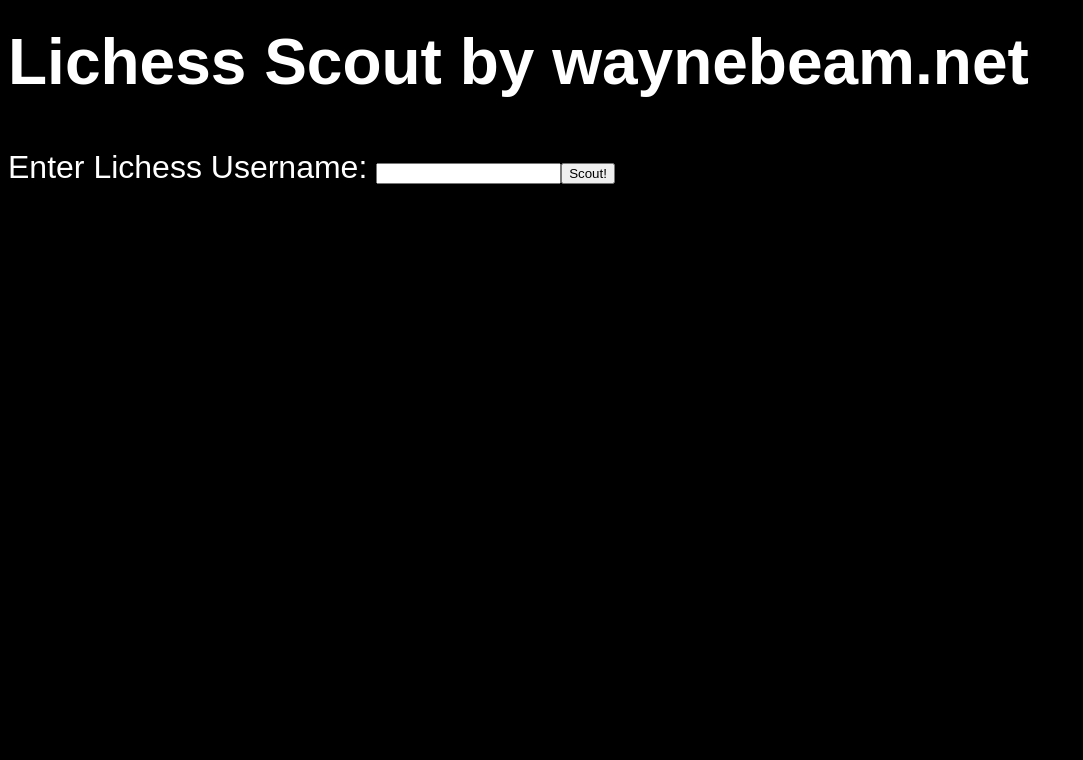
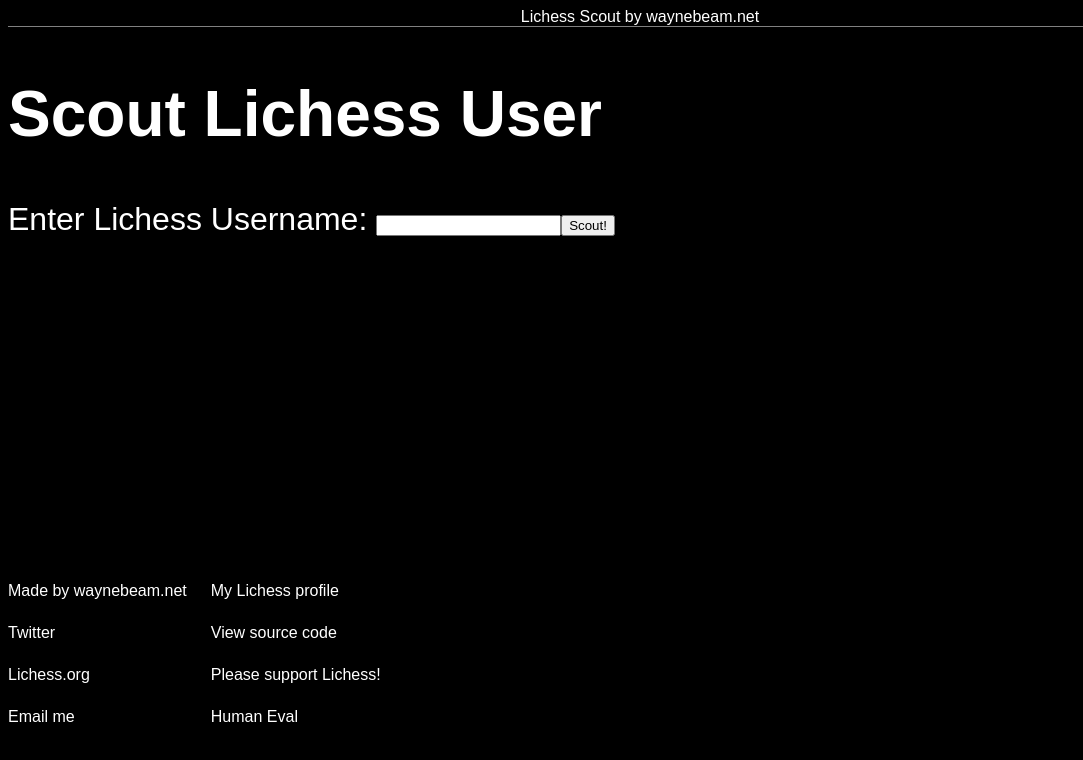
Before and after one commit to waynebeam/lichessscout, a Next.js app: page / in a window 1280 px wide. Shown: the top 760 px of the page, without its empty margins (0-1083 px from the left). Built offline with nearby package versions, Linux system fonts and the light colour scheme.

Commit message:
header and footer for v1.1 release
header and footer made for the layout in Next, populated with links. These have very basic top and bottom styling

```diff
--- /dev/null
+++ b/app/Footer.tsx
@@ -0,0 +1,17 @@
+import styles from './homepage.module.css'
+
+export default function Footer() {
+    return (
+        <div className={styles.footerContainer}>
+            <a rel="noopener" href="https://waynebeam.net" target="_blank"> Made by waynebeam.net</a>
+            <a rel="noopener" href="https://lichess.org/@/waynebeam" target="_blank"> My Lichess profile</a>
+            <a rel="noopener" href="https://twitter.com/@waynebeam" target="_blank">Twitter</a>
+            <a rel="noopener" href="https://github.com/waynebeam/lichessscout" target="_blank">View source code</a>
+            <a rel="noopener" href="https://lichess.org" target="_blank">Lichess.org</a>
+            <a rel="noopener" href="https://lichess.org/patron" target="_blank">Please support Lichess!</a>
+            <a rel="noopener" href="mailto:wayne@waynebeam.net" target="_blank">Email me</a>
+            <a rel="noopener" href="https://waynebeam.net/humaneval" target="_blank">Human Eval</a>
+
+        </div>
+    )
+}
--- /dev/null
+++ b/app/header.tsx
@@ -0,0 +1,12 @@
+import styles from './homepage.module.css'
+import Link from 'next/link'
+
+export default function Header() {
+    return (
+        <div className={styles.headerContainer}>
+            <Link href={'/'}>Lichess Scout by</Link>
+            <a rel="noopener" href="https://waynebeam.net" target="_blank"> waynebeam.net</a>
+
+        </div>
+    )
+}
--- a/app/homepage.module.css
+++ b/app/homepage.module.css
@@ -1,8 +1,28 @@
 .main {
     margin-top: 25px;
     font-size: 2rem;
+    height: 60vh;
 }
 
 .heading {
+    margin-top: 50px;
     margin-bottom: 50px;
 }
+
+
+
+.headerContainer {
+    border-bottom: 1px solid gray;
+    /* display: grid;
+    gap: 1rem;
+    grid-template-columns: repeat(4, 1fr); */
+    padding: 0 30px;
+    text-align: center;
+}
+
+.footerContainer {
+    margin-top: 25px;
+    display: grid;
+    gap: 1.5rem;
+    grid-template-columns: max-content max-content;
+}
--- a/app/layout.tsx
+++ b/app/layout.tsx
@@ -1,4 +1,6 @@
 import './globals.css'
+import Header from './header'
+import Footer from './Footer'
 
 export const metadata = {
   title: 'Lichess Scout by waynebeam.net',
@@ -12,7 +14,11 @@
 }) {
   return (
     <html lang="en">
-      <body>{children}</body>
+      <body>
+        <Header />
+        {children}
+        <Footer />
+      </body>
     </html>
   )
 }
--- a/app/page.tsx
+++ b/app/page.tsx
@@ -17,7 +17,7 @@
   }
 
   return <main className={styles.main}>
-    <h1 className={styles.heading}>Lichess Scout by <a rel="noopener" href="https://waynebeam.net" target="_blank">waynebeam.net</a></h1>
+    <h1 className={styles.heading}>Scout Lichess User</h1>
 
     <form onSubmit={scoutUser}>
       <label htmlFor="username">Enter Lichess Username: </label>
--- /dev/null
+++ b/app/report/[username]/loading.module.css
@@ -0,0 +1,5 @@
+.loading {
+    text-align: center;
+    margin-top: 100px;
+    height: 60vh;
+}
--- a/app/report/[username]/loading.tsx
+++ b/app/report/[username]/loading.tsx
@@ -1,5 +1,6 @@
 'use client';
 import { useState, useEffect } from "react";
+import styles from './loading.module.css';
 
 
 export default function Loading() {
@@ -14,5 +15,5 @@
         return () => clearTimeout(timeout);
     })
 
-    return <div><h1>...{loadingPhrases[index]}...</h1></div>
+    return <div className={styles.loading}><h1>...{loadingPhrases[index]}...</h1></div>
 }
```
